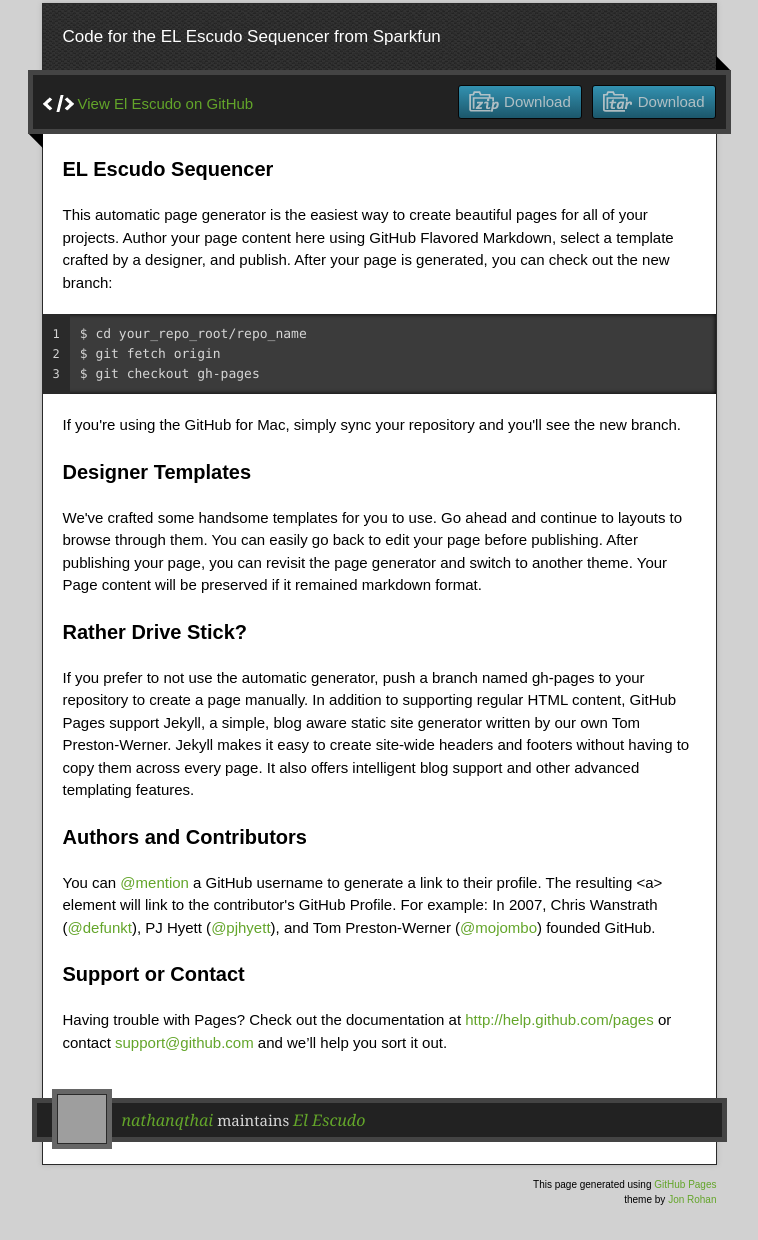
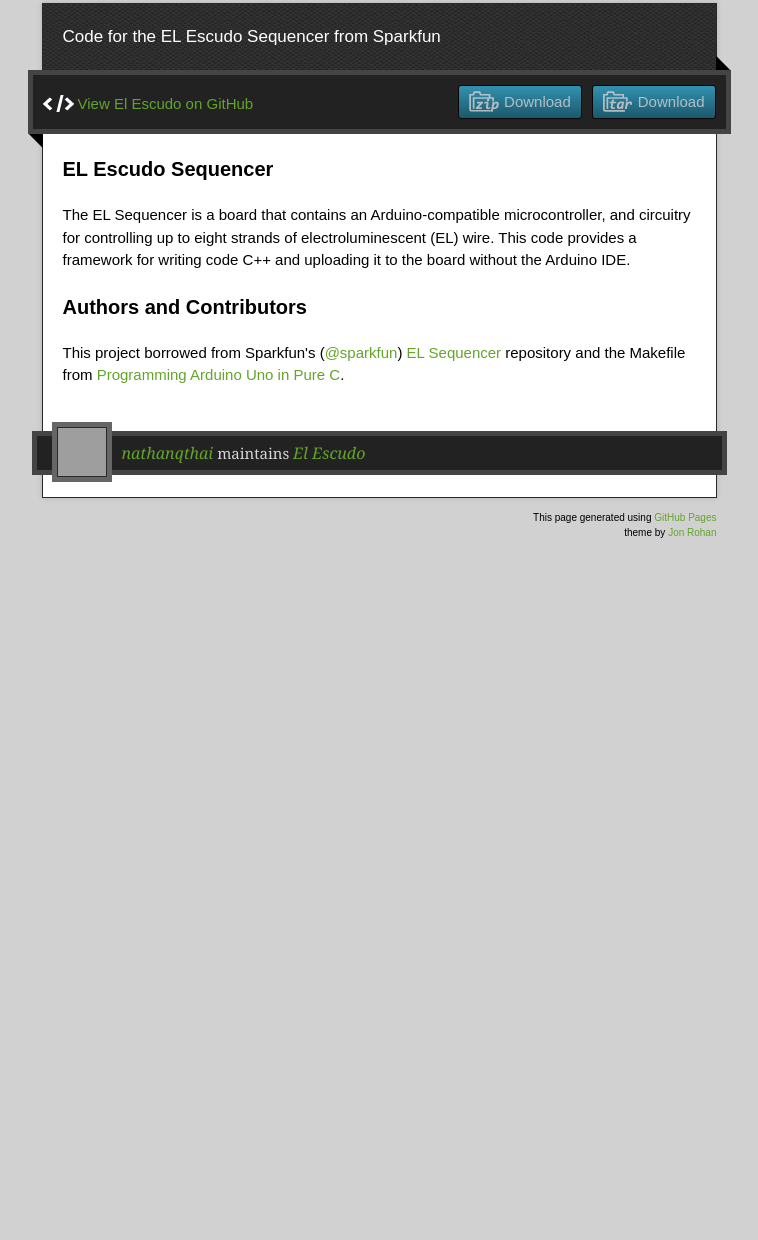
Before and after one commit to nathanqthai/el_escudo, a plain HTML site: page index.html in a window 1280 px wide. Shown: the part 127-1367 px from the top of the page, without its empty margins (261-1019 px from the left). After the commit the page ends 800 px from the top, so only its background shows below. Drawn offline with nearby package versions, Linux system fonts and the light colour scheme; grey boxes are pictures that could not be loaded.

Commit message:
Improved index

```diff
--- a/index.html
+++ b/index.html
@@ -39,34 +39,13 @@
           <h3>
 <a name="el-escudo-sequencer" class="anchor" href="#el-escudo-sequencer"><span class="octicon octicon-link"></span></a>EL Escudo Sequencer</h3>
 
-<p>This automatic page generator is the easiest way to create beautiful pages for all of your projects. Author your page content here using GitHub Flavored Markdown, select a template crafted by a designer, and publish. After your page is generated, you can check out the new branch:</p>
-
-<pre><code>$ cd your_repo_root/repo_name
-$ git fetch origin
-$ git checkout gh-pages
-</code></pre>
-
-<p>If you're using the GitHub for Mac, simply sync your repository and you'll see the new branch.</p>
-
-<h3>
-<a name="designer-templates" class="anchor" href="#designer-templates"><span class="octicon octicon-link"></span></a>Designer Templates</h3>
-
-<p>We've crafted some handsome templates for you to use. Go ahead and continue to layouts to browse through them. You can easily go back to edit your page before publishing. After publishing your page, you can revisit the page generator and switch to another theme. Your Page content will be preserved if it remained markdown format.</p>
-
-<h3>
-<a name="rather-drive-stick" class="anchor" href="#rather-drive-stick"><span class="octicon octicon-link"></span></a>Rather Drive Stick?</h3>
-
-<p>If you prefer to not use the automatic generator, push a branch named <code>gh-pages</code> to your repository to create a page manually. In addition to supporting regular HTML content, GitHub Pages support Jekyll, a simple, blog aware static site generator written by our own Tom Preston-Werner. Jekyll makes it easy to create site-wide headers and footers without having to copy them across every page. It also offers intelligent blog support and other advanced templating features.</p>
+<p>The EL Sequencer is a board that contains an Arduino-compatible microcontroller, and circuitry for controlling up to eight strands of electroluminescent (EL) wire. This code provides a framework for writing code C++ and uploading it to the board without the Arduino IDE.</p>
 
 <h3>
 <a name="authors-and-contributors" class="anchor" href="#authors-and-contributors"><span class="octicon octicon-link"></span></a>Authors and Contributors</h3>
 
-<p>You can <a href="https://github.com/blog/821" class="user-mention">@mention</a> a GitHub username to generate a link to their profile. The resulting <code>&lt;a&gt;</code> element will link to the contributor's GitHub Profile. For example: In 2007, Chris Wanstrath (<a href="https://github.com/defunkt" class="user-mention">@defunkt</a>), PJ Hyett (<a href="https://github.com/pjhyett" class="user-mention">@pjhyett</a>), and Tom Preston-Werner (<a href="https://github.com/mojombo" class="user-mention">@mojombo</a>) founded GitHub.</p>
+<p>This project borrowed from Sparkfun's (<a href="https://github.com/sparkfun" class="user-mention">@sparkfun</a>) <a href="https://github.com/sparkfun/EL_Sequencer">EL Sequencer</a> repository and the <code>Makefile</code> from <a href="http://balau82.wordpress.com/2011/03/29/programming-arduino-uno-in-pure-c/">Programming Arduino Uno in Pure C</a>.
 
-<h3>
-<a name="support-or-contact" class="anchor" href="#support-or-contact"><span class="octicon octicon-link"></span></a>Support or Contact</h3>
-
-<p>Having trouble with Pages? Check out the documentation at <a href="http://help.github.com/pages">http://help.github.com/pages</a> or contact <a href="mailto:support@github.com">support@github.com</a> and we’ll help you sort it out.</p>
         </article>
       </div>
     </div>
```
